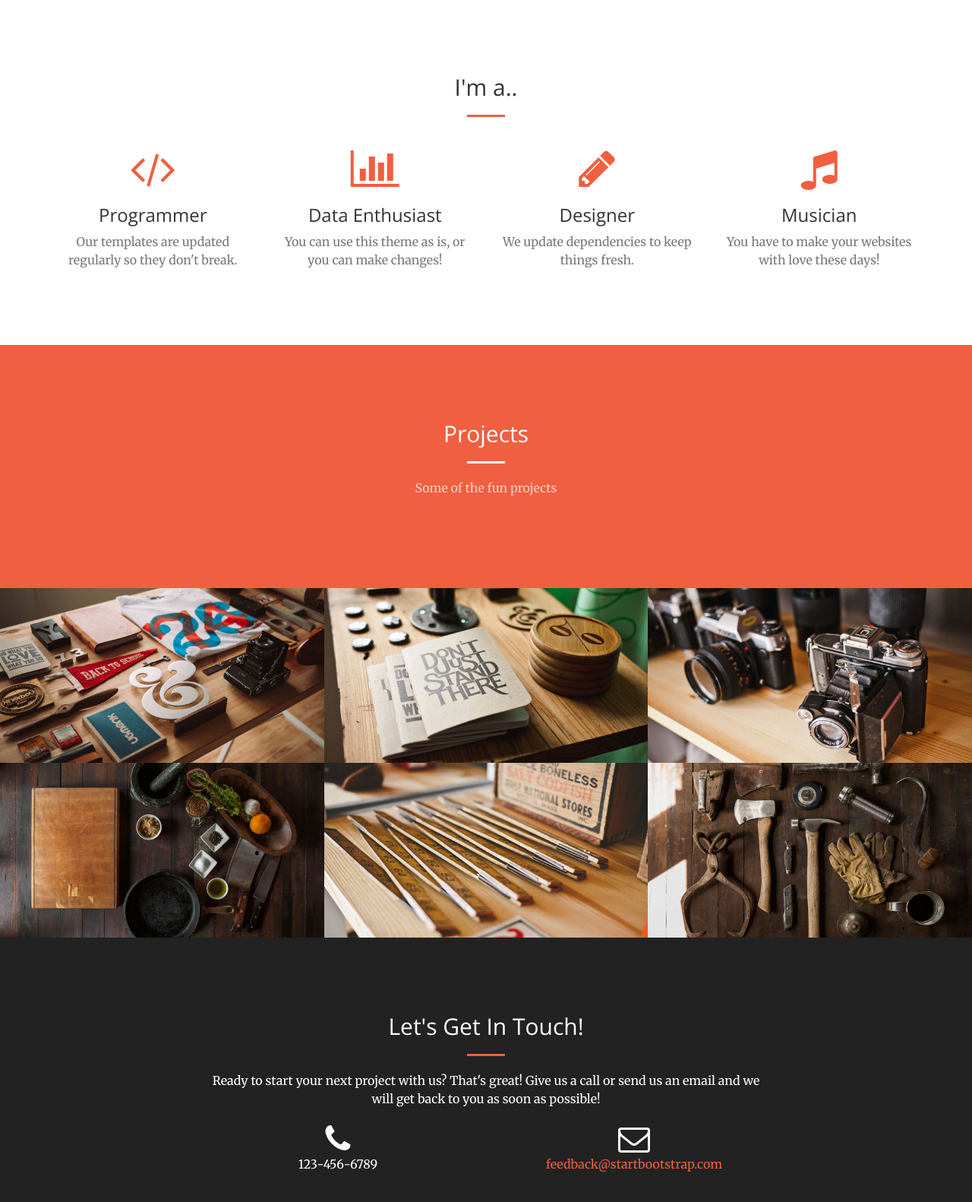
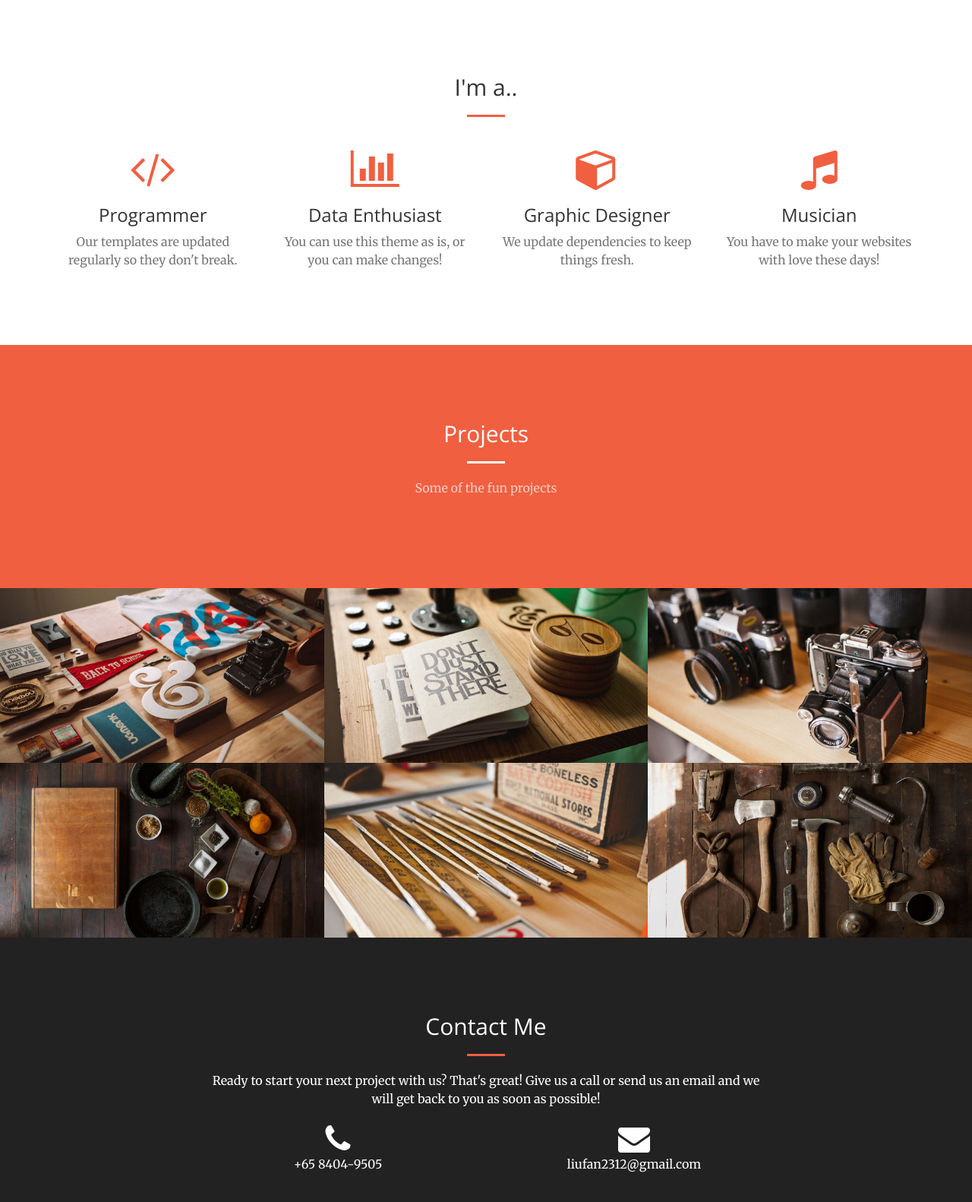
Before and after one commit to liufan2312/liufan2312.github.io, a plain HTML site: page index.html in a window 1280 px wide. Shown: the part 802-2384 px from the top of the page at 76% size. Drawn offline with nearby package versions, Linux system fonts and the light colour scheme.

Commit message:
Modified

```diff
--- a/index.html
+++ b/index.html
@@ -74,7 +74,7 @@
                 <h1>Your Favorite Source of Free Bootstrap Themes</h1>
                 <hr>
                 <p>Start Bootstrap can help you build better websites using the Bootstrap CSS framework! Just download your template and start going, no strings attached!</p>
-                <a href="#about" class="btn btn-primary btn-xl page-scroll">Find Out More</a>
+                <a href="#about" class="btn btn-primary btn-xl page-scroll"><i class="fa fa-4x fa-chevron-circle-down text-primary"></i></a>
             </div>
         </div>
     </header>
@@ -106,8 +106,8 @@
                 </div>
                 <div class="col-lg-3 col-md-6 text-center">
                     <div class="service-box">
-                        <i class="fa fa-4x fa-pencil wow bounceIn text-primary" data-wow-delay=".2s"></i>
-                        <h3>Designer</h3>
+                        <i class="fa fa-4x fa-cube wow bounceIn text-primary" data-wow-delay=".2s"></i>
+                        <h3>Graphic Designer</h3>
                         <p class="text-muted">We update dependencies to keep things fresh.</p>
                     </div>
                 </div>
@@ -235,17 +235,17 @@
         <div class="container">
             <div class="row">
                 <div class="col-lg-8 col-lg-offset-2 text-center">
-                    <h2 class="section-heading">Let's Get In Touch!</h2>
+                    <h2 class="section-heading">Contact Me</h2>
                     <hr class="primary">
                     <p>Ready to start your next project with us? That's great! Give us a call or send us an email and we will get back to you as soon as possible!</p>
                 </div>
                 <div class="col-lg-4 col-lg-offset-2 text-center">
-                    <i class="fa fa-phone fa-3x wow bounceIn"></i>
-                    <p>123-456-6789</p>
+                    <i class="fa fa-3x fa-phone"></i>
+                    <p>+65 8404-9505</p>
                 </div>
                 <div class="col-lg-4 text-center">
-                    <i class="fa fa-envelope-o fa-3x wow bounceIn" data-wow-delay=".1s"></i>
-                    <p><a href="mailto:your-email@your-domain.com">feedback@startbootstrap.com</a></p>
+                    <i class="fa fa-envelope fa-3x"></i>
+                    <p>liufan2312@gmail.com</p>
                 </div>
             </div>
         </div>
```
